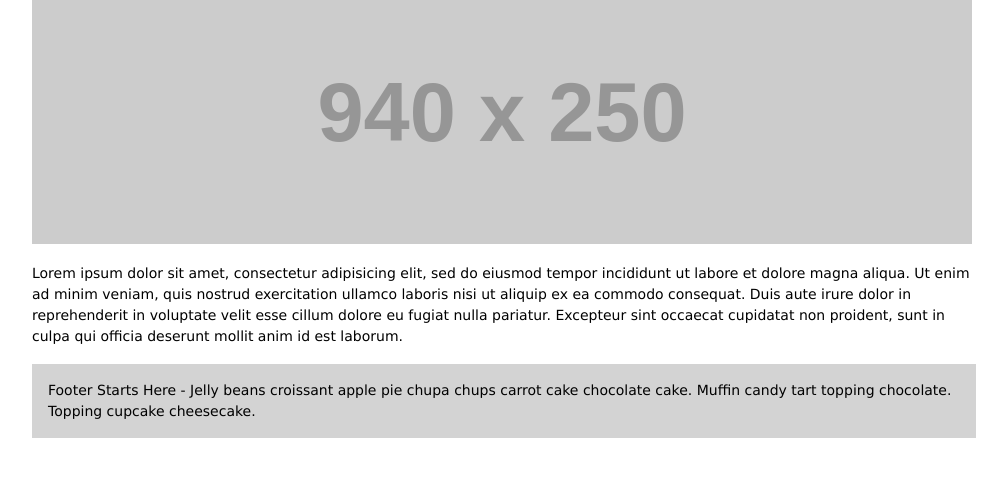
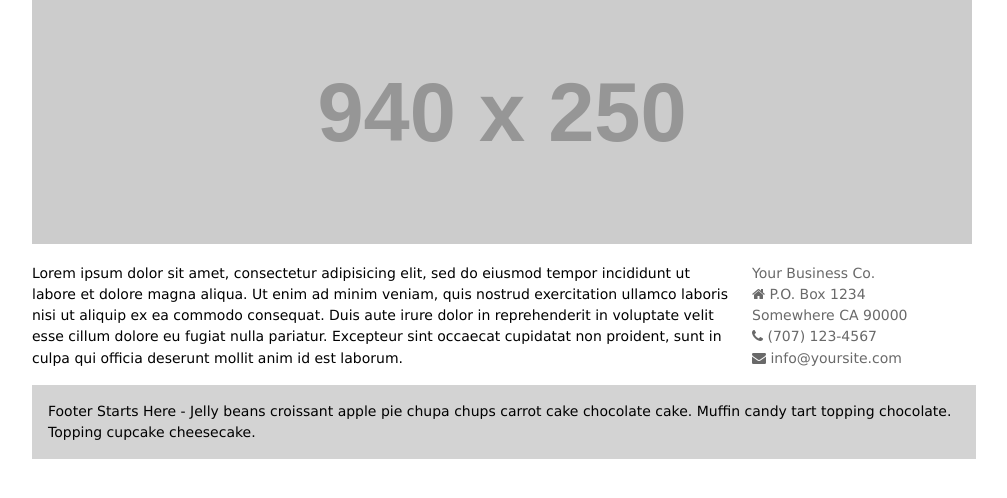
Before and after one commit to shanricciardi/base, a plain HTML site: page index.html in a window 1280 px wide. Shown: the part 88-586 px from the top of the page, without its empty margins (136-1143 px from the left). Drawn offline with nearby package versions, Linux system fonts and the light colour scheme; files that its build step writes are made by us from their sources; placeholder pictures from the web are drawn by us.

Commit message:
added a sidebar

```diff
--- a/index.html
+++ b/index.html
@@ -61,6 +61,16 @@
 		</article>
 	</section>
 
+	<section class="sidebar">
+			<address>
+				<strong>Your Business Co.</strong><br>
+				<i class="icon-home"></i> P.O. Box 1234<br>
+				Somewhere CA 90000<br>
+				<i class="icon-phone"></i> (707) 123-4567<br>
+				<i class="icon-envelope-alt"></i> <a href="mailto:#">info@yoursite.com</a>
+			</address>
+	</section>
+
 </div>
 
 <footer>
--- a/sass/screen.scss
+++ b/sass/screen.scss
@@ -28,6 +28,7 @@ a {
 		color:red;
 	}
 }
+address{ font-size: 0.875em;line-height: 1.509375em;color: dimgrey; }
 header{ padding:$grid-padding * 2 0;}
 .pagenav {
 	ul {
@@ -66,10 +67,10 @@ footer {
 	.main {
 		$main-columns: 12;
 		@include span-columns($main-columns omega, $break);
-		.content { @include span-columns(12 omega,$main-columns);
-	padding: $grid-padding 0;
+		padding: $grid-padding 0;
+		.content { @include span-columns(9,$main-columns);
 	 }
-		.summary { @include span-columns(3 omega, $main-columns) }
+		.sidebar { @include span-columns(3 omega, $main-columns) }
 	}
 }
 
```
Also changed, not shown: css/screen.css, 2 other files.
